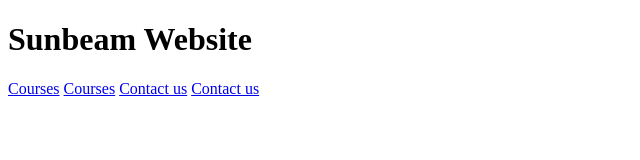
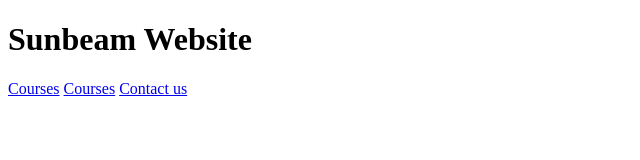
Before and after one commit to Raviumdale/sunbeam-website, a plain HTML site: page index.html in a window 1280 px wide. Shown: the full height of the page, 0-640 px from the left. Drawn offline with Linux system fonts and the light colour scheme.

Commit message:
contact us  updated

```diff
--- a/index.html
+++ b/index.html
@@ -11,6 +11,5 @@
     <a href="courses.html">Courses</a>
     <a href="students.html">Courses</a>
     <a href="contact-us.html">Contact us</a>
-    <a href="contact-us.html">Contact us</a>
 </body>
 </html>
```
